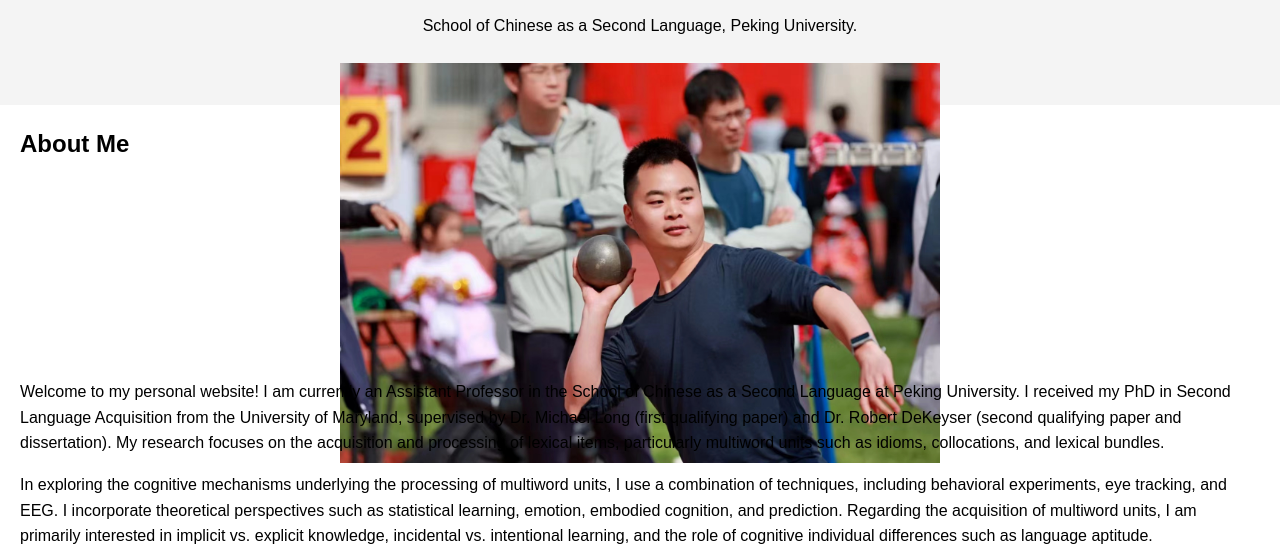
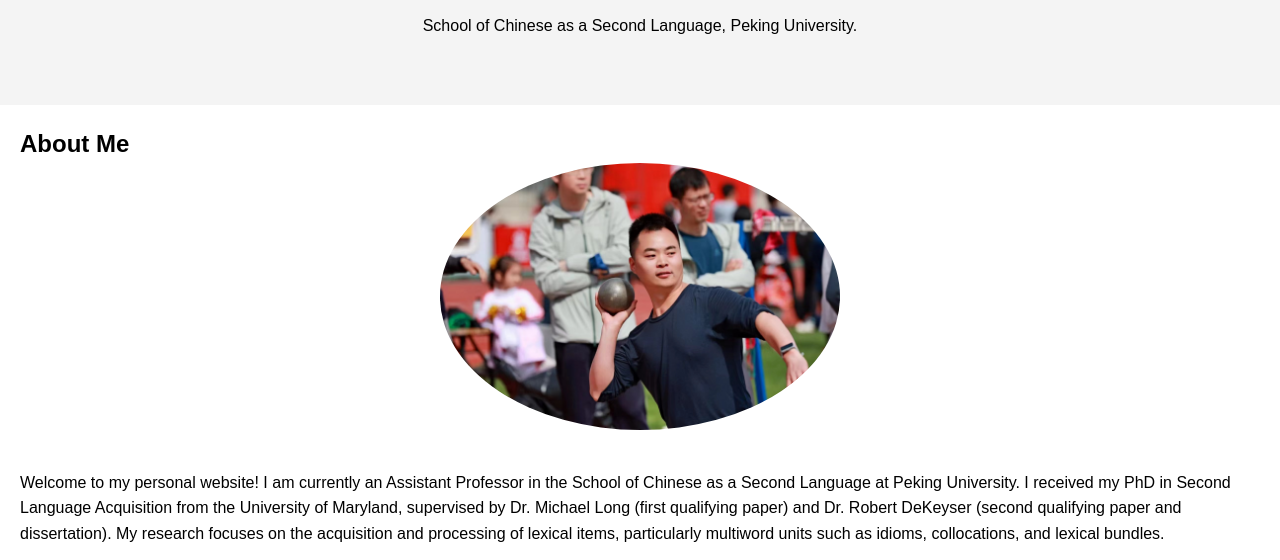
Before and after one commit to weiyisla/weiyisla.github.io, a plain HTML site: page index.html in a window 1280 px wide. Shown: the part 208-768 px from the top of the page. Drawn offline with Linux system fonts and the light colour scheme.

Commit message:
avoid overlapping between profile pic and text

```diff
--- a/index.html
+++ b/index.html
@@ -29,8 +29,8 @@
   <!-- About Me Section -->
   <section id="about">
     <h2>About Me</h2>
-    <div style="display: flex; justify-content: center; align-items: center; height: 200px;">
-    <img src="profile.jpg" alt="Profile Photo of Wei Yi" style=width:600px; height:autho;border-radiium:50%;">
+    <div style="display: flex; justify-content: center; align-items: center; margin-bottom: 20px;">
+    <img src="profile.jpg" alt="Profile Photo of Wei Yi" style="width: 400px; height: auto; border-radius: 50%; margin-bottom: 20px;">
     </div>
     <p>Welcome to my personal website! I am currently an Assistant Professor in the School of Chinese as a Second Language at Peking University. I received my PhD in Second Language Acquisition from the University of Maryland, supervised by Dr. Michael Long (first qualifying paper) and Dr. Robert DeKeyser (second qualifying paper and dissertation). My research focuses on the acquisition and processing of lexical items, particularly multiword units such as idioms, collocations, and lexical bundles.</p>
 <p>In exploring the cognitive mechanisms underlying the processing of multiword units, I use a combination of techniques, including behavioral experiments, eye tracking, and EEG. I incorporate theoretical perspectives such as statistical learning, emotion, embodied cognition, and prediction. Regarding the acquisition of multiword units, I am primarily interested in implicit vs. explicit knowledge, incidental vs. intentional learning, and the role of cognitive individual differences such as language aptitude.</p>
```
